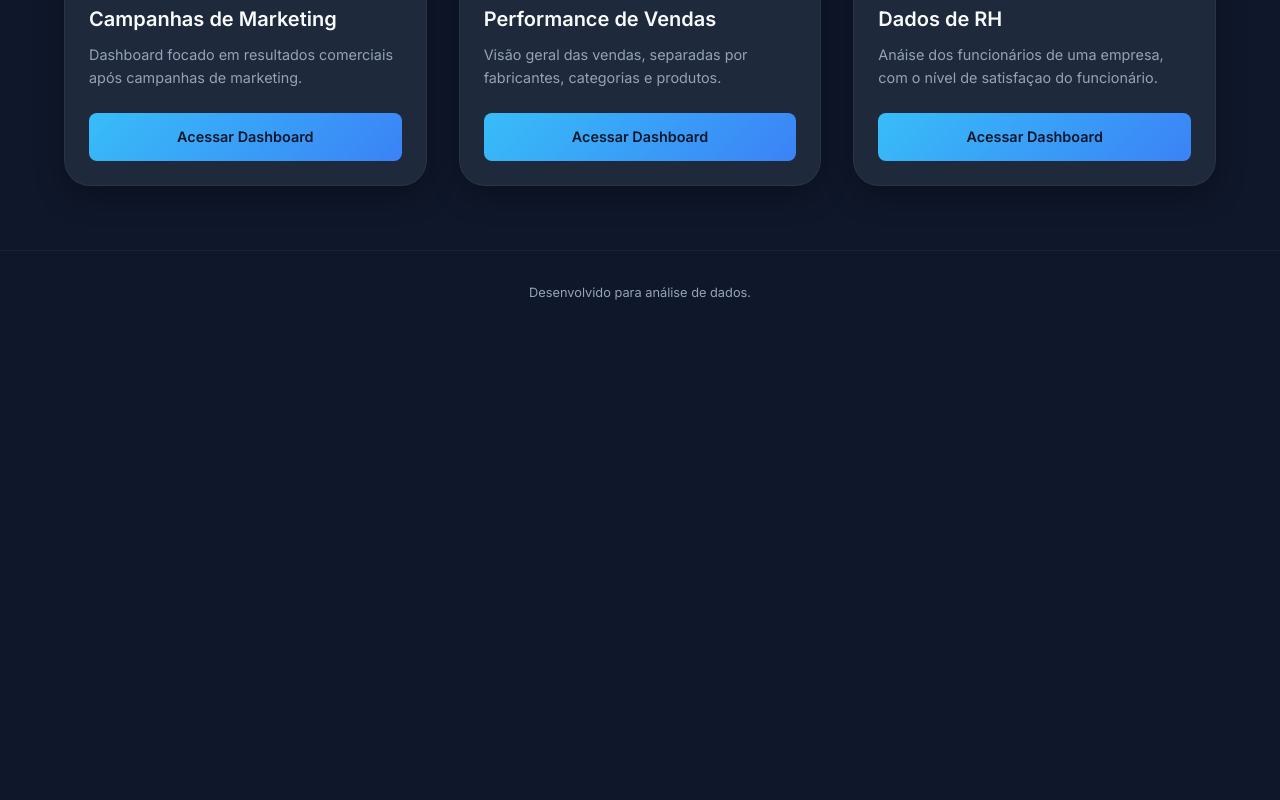
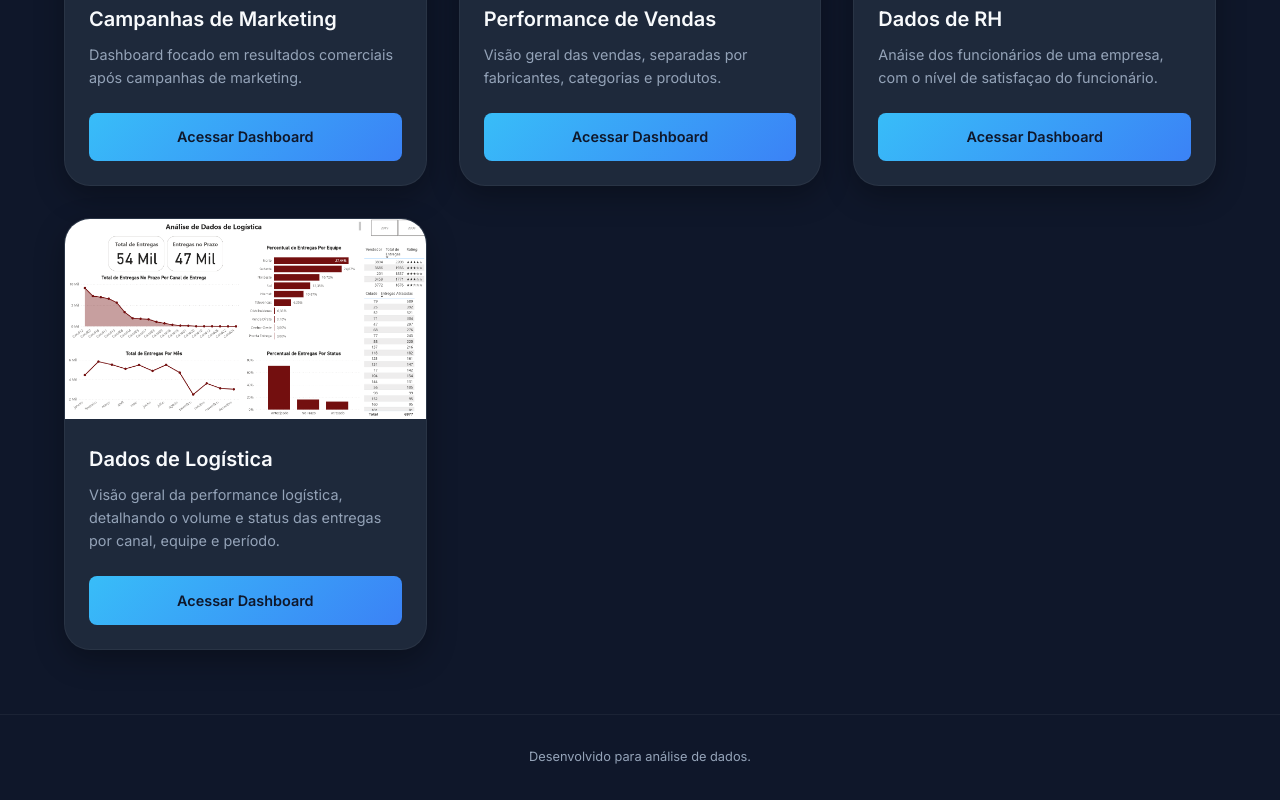
Before and after one commit to AlissonAdryan/portfolio-powerbi, a plain HTML site: page index.html in a window 1280 px wide. Shown: the part 448-1248 px from the top of the page. Before the commit the page ends 800 px from the top, so only its background shows below. Drawn offline with Linux system fonts and the light colour scheme.

Commit message:
Dados de Logistica

```diff
--- a/index.html
+++ b/index.html
@@ -48,6 +48,17 @@
             </div>
         </article>
 
+        <article class="project-card hidden">
+            <div class="image-container">
+                <img src="images/Dados_de_Logistica.png" alt="Dados de RH">
+            </div>
+            <div class="content">
+                <h3>Dados de Logística</h3>
+                <p>Visão geral da performance logística, detalhando o volume e status das entregas por canal, equipe e período.</p>
+                <a href="pdfs/Dados de Logistica.pdf" class="btn-link" target="_blank">Acessar Dashboard</a>
+            </div>
+        </article>
+
         </main>
 
     <footer>
```
Also changed, not shown: images/Dados_de_Logistica.png (added), 1 other file.
